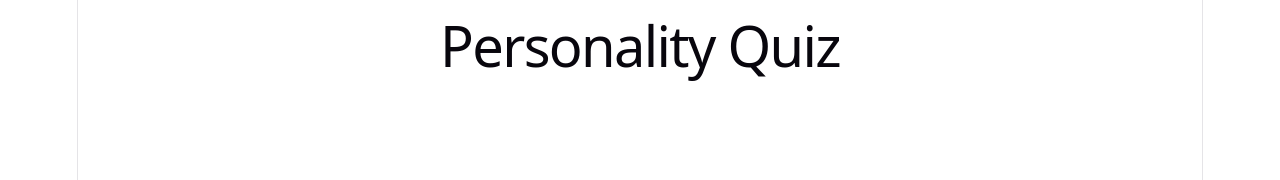
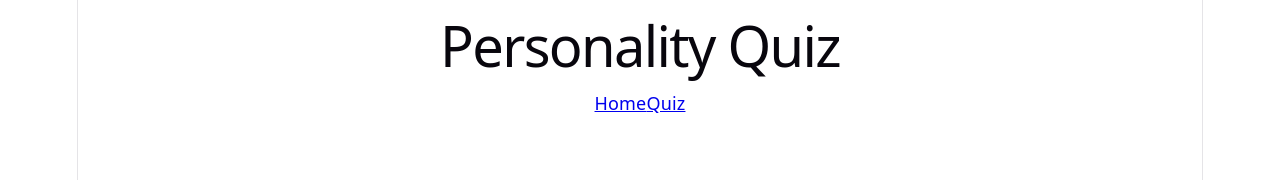
Before and after one commit to LeoZaiTech/final-project-codedex, a React (Vite) app: page /quiz in a window 1280 px wide. Before the commit this address had no page. Shown: the top 180 px of the page. Built offline with nearby package versions, Linux system fonts and the light colour scheme.

Commit message:
updated header with nav

```diff
--- a/src/components/header.jsx
+++ b/src/components/header.jsx
@@ -1,7 +1,13 @@
+import { Link } from "react-router-dom";
+
 export default function Header() {
     return (
         <header>
             <h1>Personality Quiz </h1>
+            <nav>
+                <Link to="/">Home</Link>
+                <Link to="/quiz">Quiz</Link>
+            </nav>
         </header>
     );
 }
```
